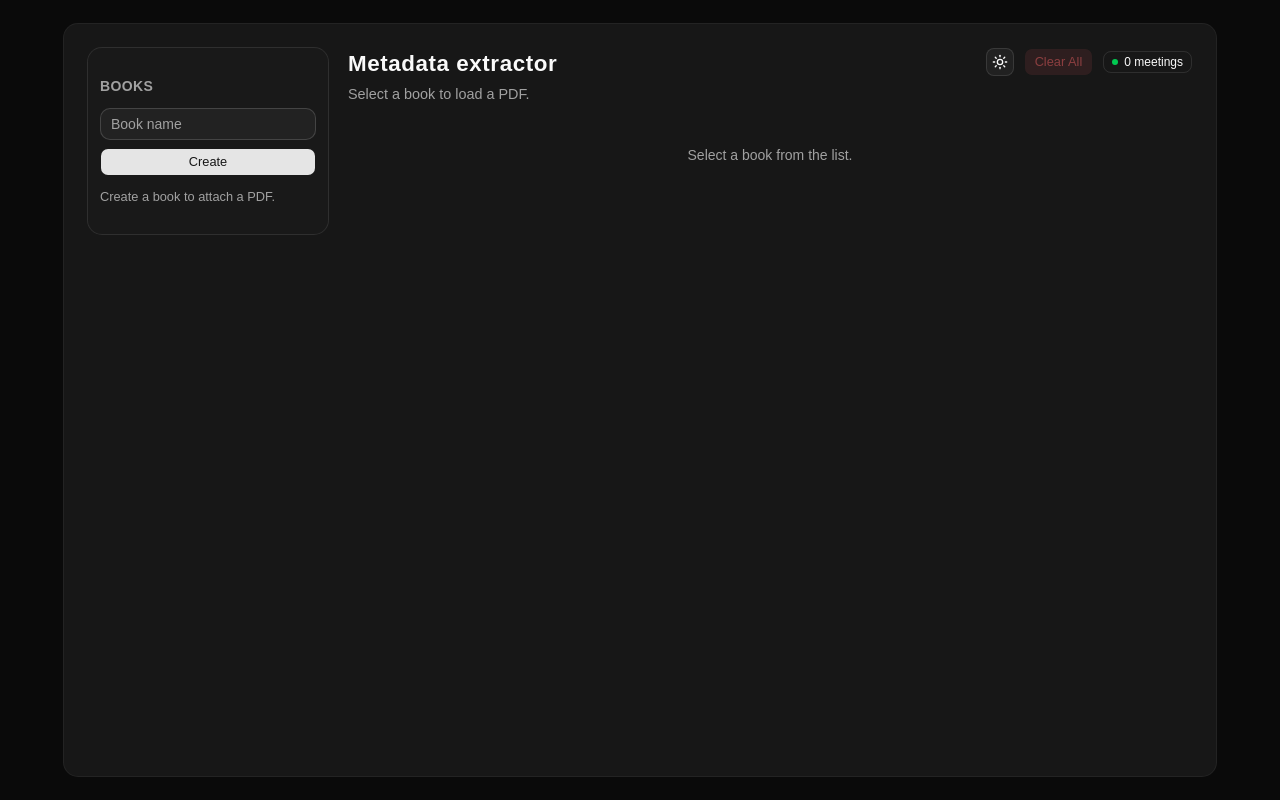
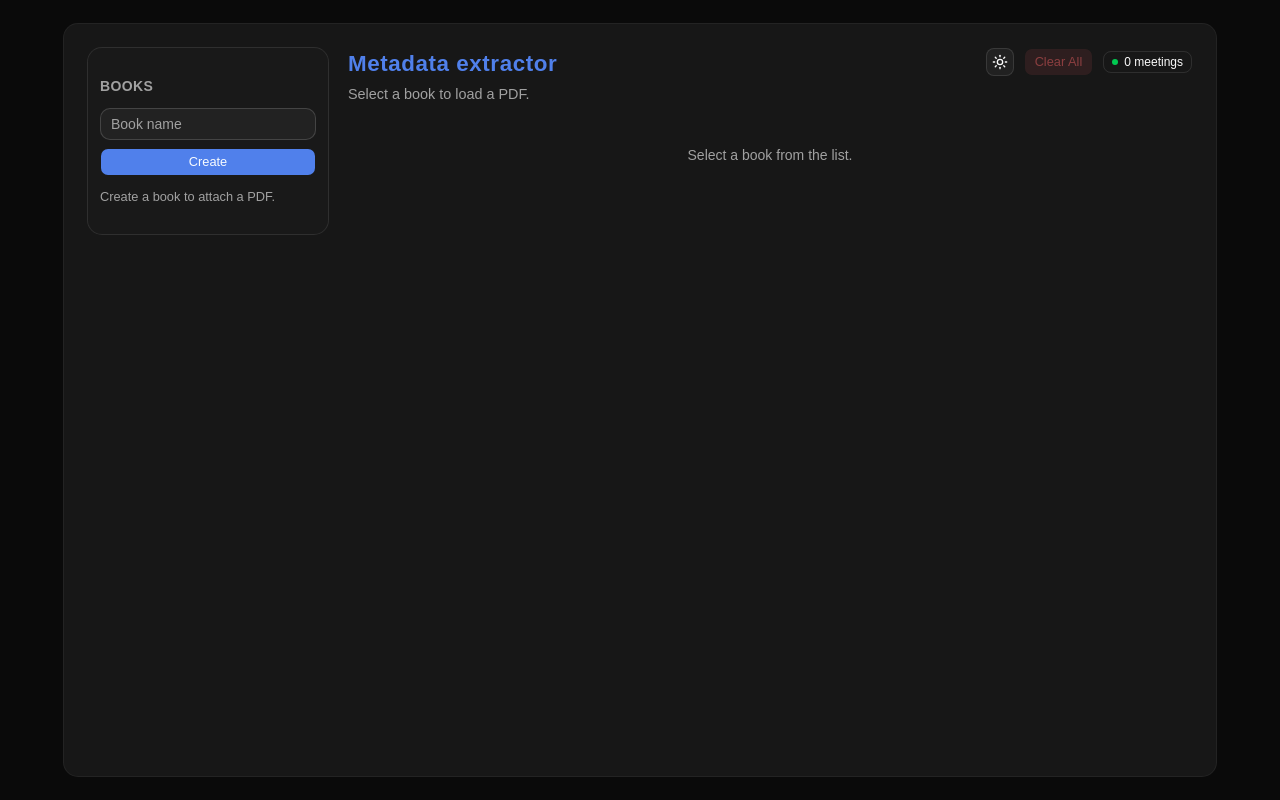
Before and after one commit to mikaelguillin/metadata-extractor, a React (Vite) app: page / in a window 1280 px wide. Built offline with nearby package versions, Linux system fonts and the light colour scheme.

Commit message:
Change primary and secondary colors

```diff
--- a/src/components/AppHeader.tsx
+++ b/src/components/AppHeader.tsx
@@ -48,7 +48,7 @@ export function AppHeader({
     <>
       <div className="mb-5 flex flex-col gap-4 md:flex-row md:items-start md:justify-between">
         <div>
-          <div className="font-heading text-[1.4rem] font-semibold tracking-wide">
+          <div className="font-heading text-[1.4rem] font-semibold tracking-wide text-primary">
             Metadata extractor
           </div>
           <div className="mt-1 text-[0.9rem] text-muted-foreground">
--- a/src/styles/global.css
+++ b/src/styles/global.css
@@ -55,10 +55,10 @@
     --card-foreground: oklch(0.145 0 0);
     --popover: oklch(1 0 0);
     --popover-foreground: oklch(0.145 0 0);
-    --primary: oklch(0.205 0 0);
-    --primary-foreground: oklch(0.985 0 0);
-    --secondary: oklch(0.97 0 0);
-    --secondary-foreground: oklch(0.205 0 0);
+    --primary: oklch(0.32 0.14 264);
+    --primary-foreground: oklch(0.99 0.01 264);
+    --secondary: oklch(0.94 0.04 264);
+    --secondary-foreground: oklch(0.28 0.1 264);
     --muted: oklch(0.97 0 0);
     --muted-foreground: oklch(0.556 0 0);
     --accent: oklch(0.97 0 0);
@@ -75,8 +75,8 @@
     --radius: 0.625rem;
     --sidebar: oklch(0.985 0 0);
     --sidebar-foreground: oklch(0.145 0 0);
-    --sidebar-primary: oklch(0.205 0 0);
-    --sidebar-primary-foreground: oklch(0.985 0 0);
+    --sidebar-primary: oklch(0.32 0.14 264);
+    --sidebar-primary-foreground: oklch(0.99 0.01 264);
     --sidebar-accent: oklch(0.97 0 0);
     --sidebar-accent-foreground: oklch(0.205 0 0);
     --sidebar-border: oklch(0.922 0 0);
@@ -90,10 +90,10 @@
     --card-foreground: oklch(0.985 0 0);
     --popover: oklch(0.205 0 0);
     --popover-foreground: oklch(0.985 0 0);
-    --primary: oklch(0.922 0 0);
-    --primary-foreground: oklch(0.205 0 0);
-    --secondary: oklch(0.269 0 0);
-    --secondary-foreground: oklch(0.985 0 0);
+    --primary: oklch(0.62 0.17 264);
+    --primary-foreground: oklch(0.99 0.01 264);
+    --secondary: oklch(0.34 0.08 264);
+    --secondary-foreground: oklch(0.92 0.04 264);
     --muted: oklch(0.269 0 0);
     --muted-foreground: oklch(0.708 0 0);
     --accent: oklch(0.269 0 0);
@@ -109,8 +109,8 @@
     --chart-5: oklch(0.269 0 0);
     --sidebar: oklch(0.205 0 0);
     --sidebar-foreground: oklch(0.985 0 0);
-    --sidebar-primary: oklch(0.488 0.243 264.376);
-    --sidebar-primary-foreground: oklch(0.985 0 0);
+    --sidebar-primary: oklch(0.62 0.17 264);
+    --sidebar-primary-foreground: oklch(0.99 0.01 264);
     --sidebar-accent: oklch(0.269 0 0);
     --sidebar-accent-foreground: oklch(0.985 0 0);
     --sidebar-border: oklch(1 0 0 / 10%);
```
